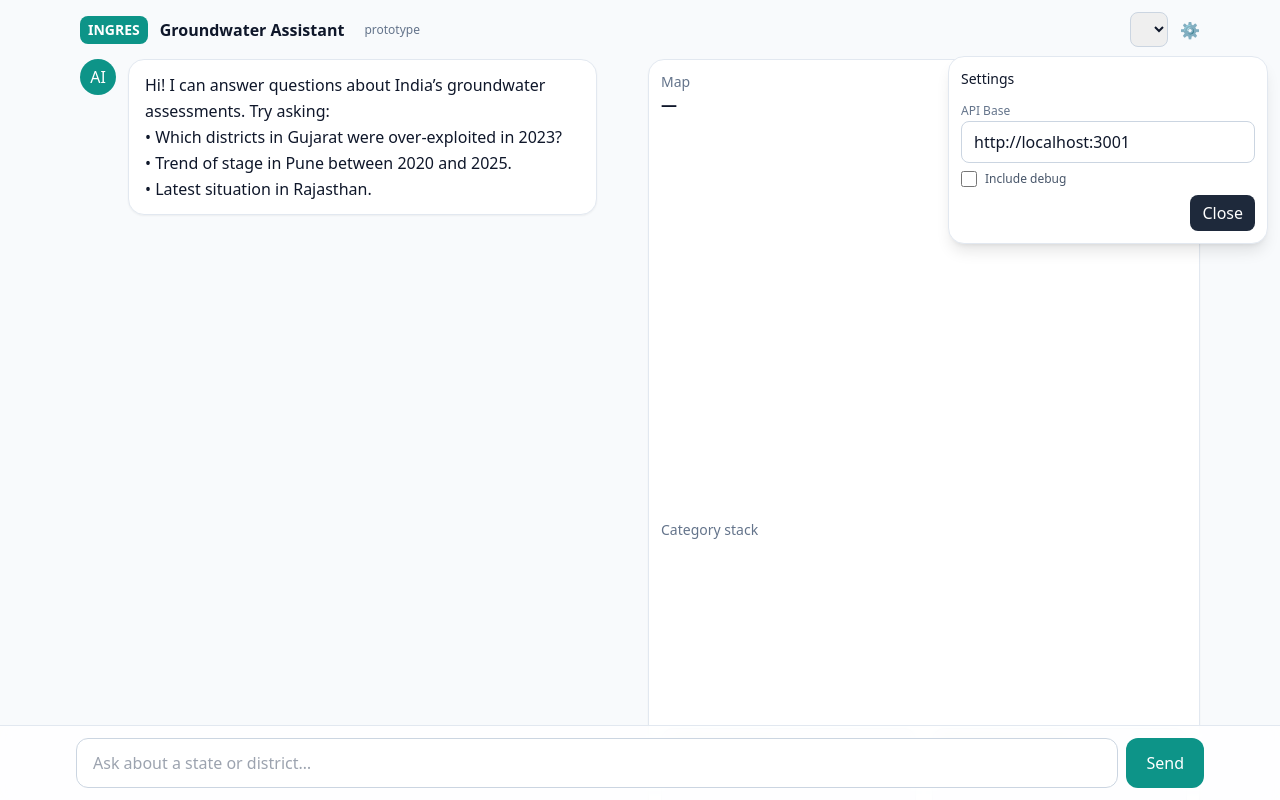
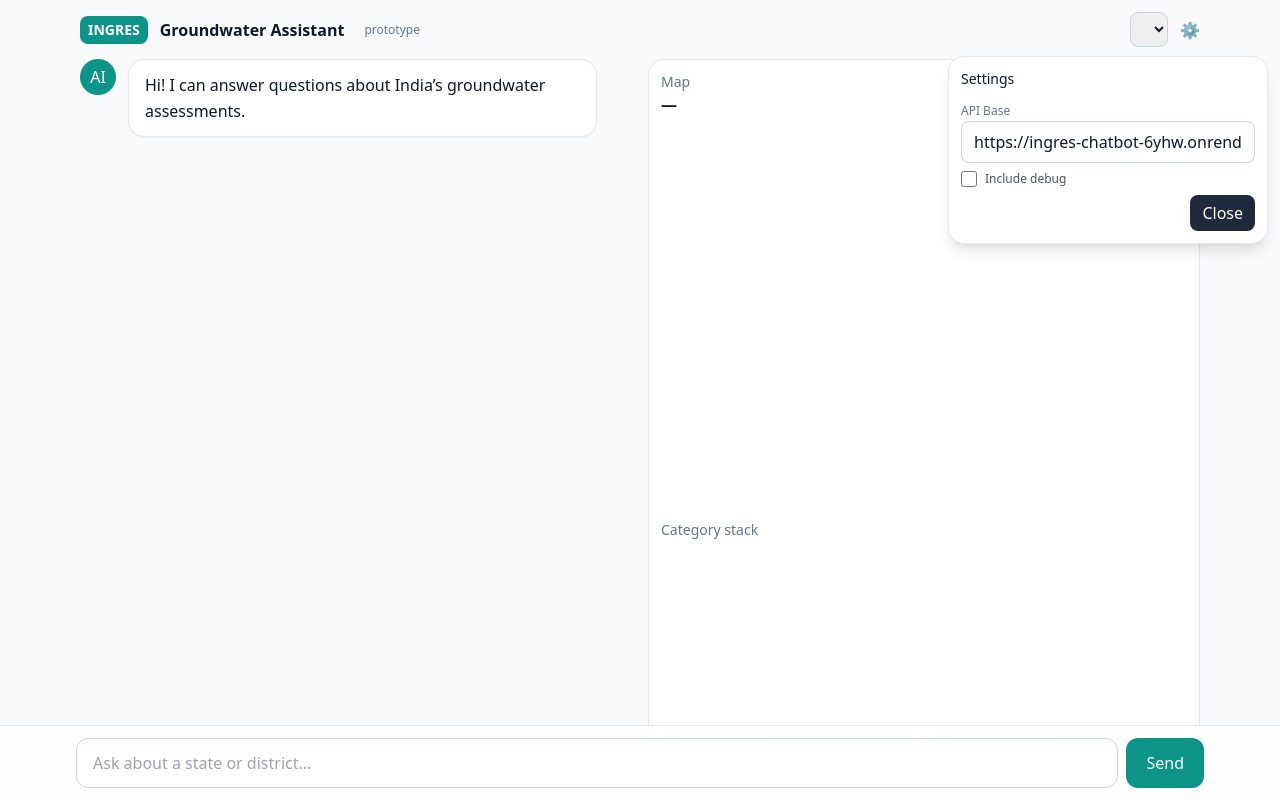
Before and after one commit to Team-0110/Ingres-Chatbot, a plain HTML site: page index.html in a window 1280 px wide. Both pictures are taken after a click on the button "⚙️". Drawn offline with nearby package versions, Linux system fonts and the light colour scheme; no server answers.

Commit message:
index commit

```diff
--- a/index.html
+++ b/index.html
@@ -39,10 +39,10 @@
         <div class="flex gap-3 items-start bubble">
           <div class="w-9 h-9 rounded-full bg-teal-600 text-white grid place-items-center shrink-0">AI</div>
           <div class="bg-white border border-slate-200 rounded-2xl px-4 py-3 max-w-[85%] shadow-sm">
-            <p class="leading-relaxed">Hi! I can answer questions about India’s groundwater assessments. Try asking:
-            <br>• Which districts in Gujarat were over-exploited in 2023?
+            <p class="leading-relaxed">Hi! I can answer questions about India’s groundwater assessments.
+            <!-- <br>• Which districts in Gujarat were over-exploited in 2023?
             <br>• Trend of stage in Pune between 2020 and 2025.
-            <br>• Latest situation in Rajasthan.</p>
+            <br>• Latest situation in Rajasthan.</p> -->
           </div>
         </div>
       </section>
@@ -93,7 +93,7 @@
     <div id="settings" class="hidden fixed right-3 top-14 z-10 bg-white border border-slate-200 rounded-2xl p-3 shadow-lg w-80">
       <div class="text-sm font-medium mb-2">Settings</div>
       <label class="text-xs text-slate-500">API Base</label>
-      <input id="apiBase" class="w-full px-3 py-2 rounded-lg border border-slate-300 mb-2" value="http://localhost:3001" />
+      <input id="apiBase" class="w-full px-3 py-2 rounded-lg border border-slate-300 mb-2" value="https://ingres-chatbot-6yhw.onrender.com/" />
       <label class="flex items-center gap-2 text-xs text-slate-600 mb-2">
         <input id="debugToggle" type="checkbox" class="h-4 w-4"> Include debug
       </label>
```
